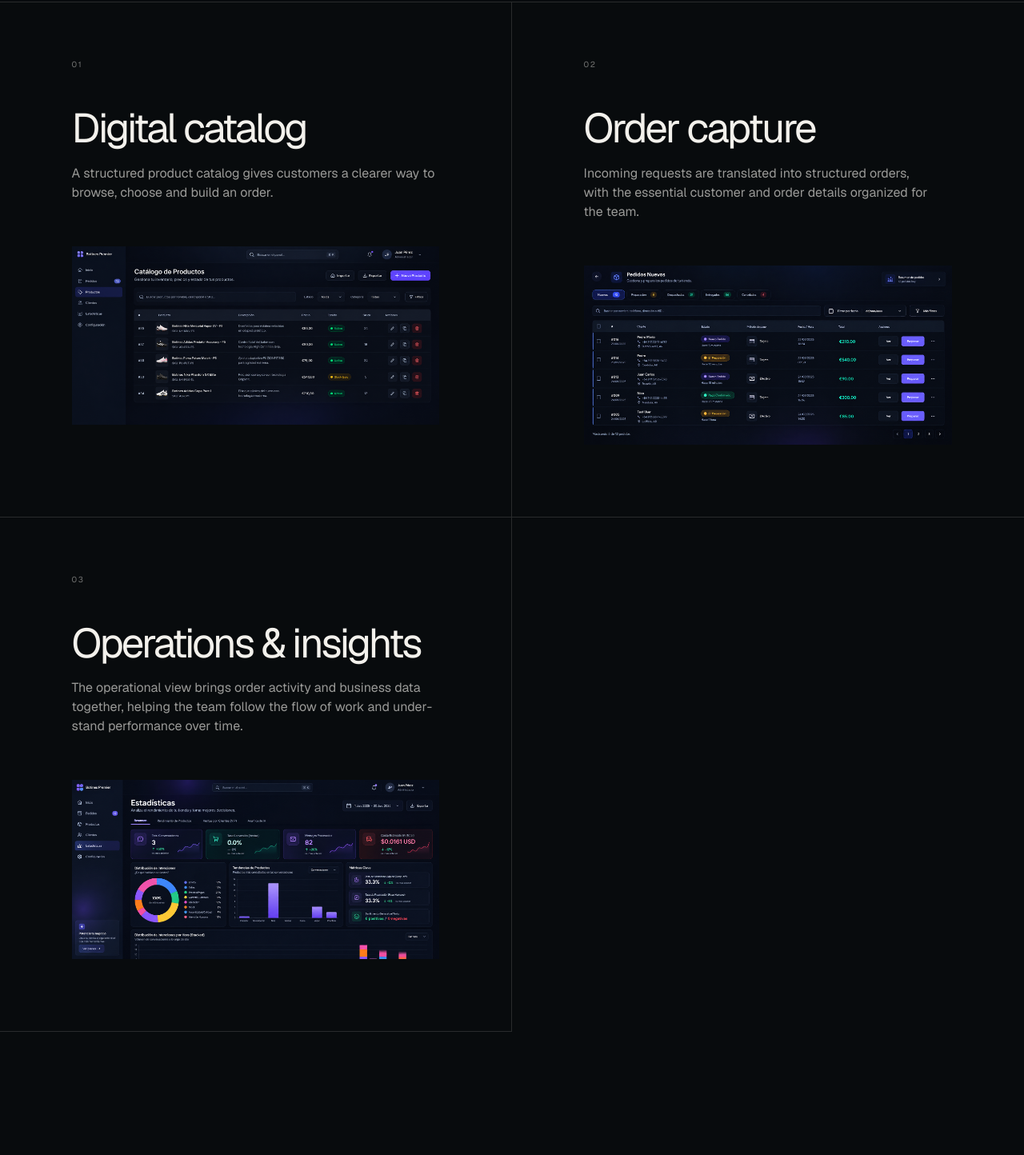
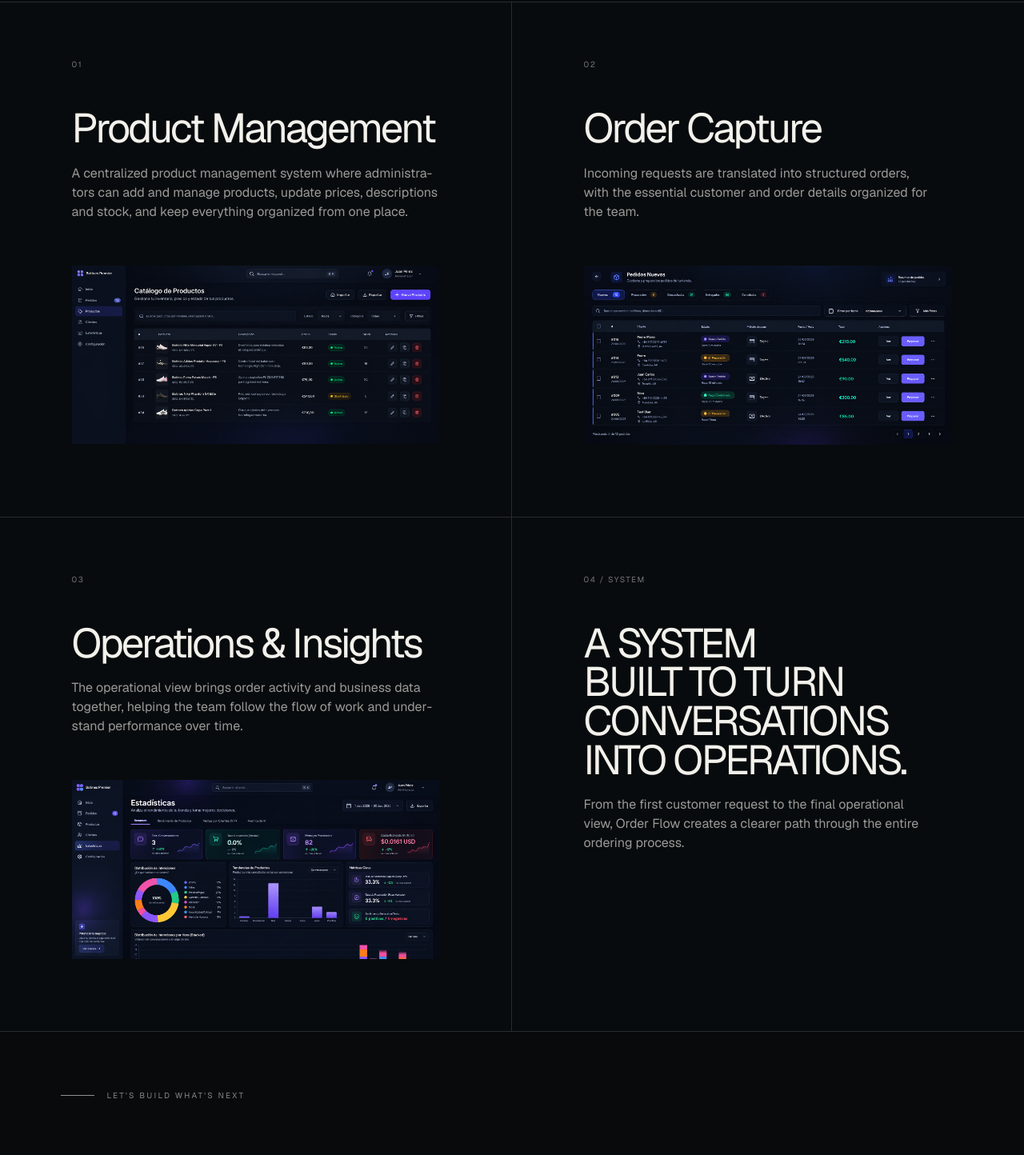
Before and after one commit to NicolasLlanos8799/weareleba, a Next.js app: page /work/order-flow in a window 1280 px wide. Shown: the part 1700-3144 px from the top of the page at 80% size. Built offline with nearby package versions, Linux system fonts and the light colour scheme.

Commit message:
Refine Order Flow closing into fourth grid panel

```diff
--- a/components/sections/OrderFlowCase.tsx
+++ b/components/sections/OrderFlowCase.tsx
@@ -11,9 +11,9 @@ const content = {
     label: "THE SYSTEM",
     idea: "Order Flow connects the customer journey with the operational side of the business — bringing products, orders, customers and sales into one clear system.",
     blocks: [
-      ["01", "Digital catalog", "A structured product catalog gives customers a clearer way to browse, choose and build an order.", "/assets/orderflow/productos.png", "Order Flow product catalog"],
-      ["02", "Order capture", "Incoming requests are translated into structured orders, with the essential customer and order details organized for the team.", "/assets/orderflow/pedidos.png", "Order Flow orders"],
-      ["03", "Operations & insights", "The operational view brings order activity and business data together, helping the team follow the flow of work and understand performance over time.", "/assets/orderflow/estadisticas.png", "Order Flow operational insights"],
+      ["01", "Product Management", "A centralized product management system where administrators can add and manage products, update prices, descriptions and stock, and keep everything organized from one place.", "/assets/orderflow/productos.png", "Order Flow product management"],
+      ["02", "Order Capture", "Incoming requests are translated into structured orders, with the essential customer and order details organized for the team.", "/assets/orderflow/pedidos.png", "Order Flow orders"],
+      ["03", "Operations & Insights", "The operational view brings order activity and business data together, helping the team follow the flow of work and understand performance over time.", "/assets/orderflow/estadisticas.png", "Order Flow operational insights"],
     ],
     closing: "A SYSTEM BUILT TO TURN CONVERSATIONS INTO OPERATIONS.",
     note: "From the first customer request to the final operational view, Order Flow creates a clearer path through the entire ordering process.",
@@ -25,7 +25,7 @@ const content = {
     label: "EL SISTEMA",
     idea: "Order Flow conecta la experiencia del cliente con la operación del negocio, reuniendo productos, pedidos, clientes y ventas dentro de un único sistema claro.",
     blocks: [
-      ["01", "Catálogo digital", "Un catálogo estructurado permite a los clientes explorar productos, elegir y construir su pedido de forma más clara.", "/assets/orderflow/productos.png", "Catálogo de productos de Order Flow"],
+      ["01", "Gestión de productos", "Un sistema centralizado para que los administradores puedan cargar y gestionar productos, actualizar precios, descripciones y stock, y mantener todo organizado desde un único lugar.", "/assets/orderflow/productos.png", "Gestión de productos de Order Flow"],
       ["02", "Captura de pedidos", "Las solicitudes entrantes se convierten en pedidos estructurados, con la información esencial del cliente y del pedido organizada para el equipo.", "/assets/orderflow/pedidos.png", "Pedidos de Order Flow"],
       ["03", "Operación y análisis", "La visión operativa reúne la actividad de los pedidos y los datos del negocio, facilitando el seguimiento del trabajo y la comprensión del rendimiento a lo largo del tiempo.", "/assets/orderflow/estadisticas.png", "Análisis operativo de Order Flow"],
     ],
@@ -65,11 +65,14 @@ export function OrderFlowCase() {
             </div>
           </article>
         ))}
-      </section>
 
-      <section className={styles.closing}>
-        <h2>{copy.closing}</h2>
-        <p>{copy.note}</p>
+        <article className={styles.statement}>
+          <span>04 / SYSTEM</span>
+          <div className={styles.statementContent}>
+            <h2>{copy.closing}</h2>
+            <p>{copy.note}</p>
+          </div>
+        </article>
       </section>
     </main>
   );
```
